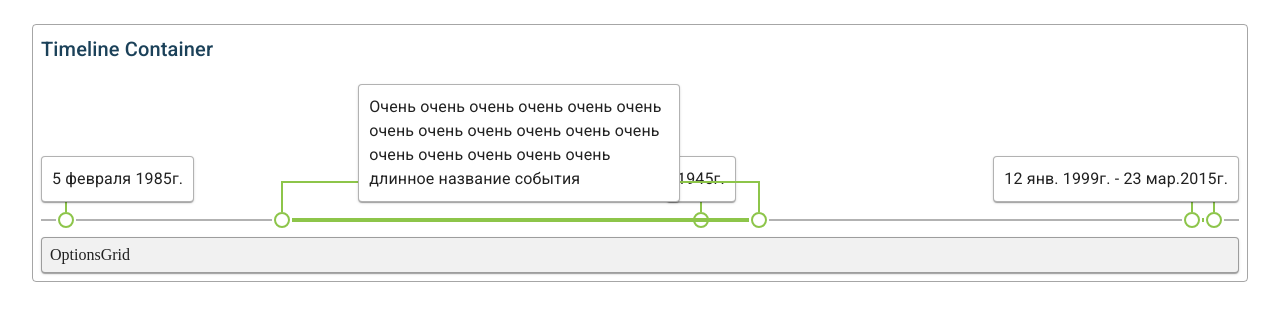
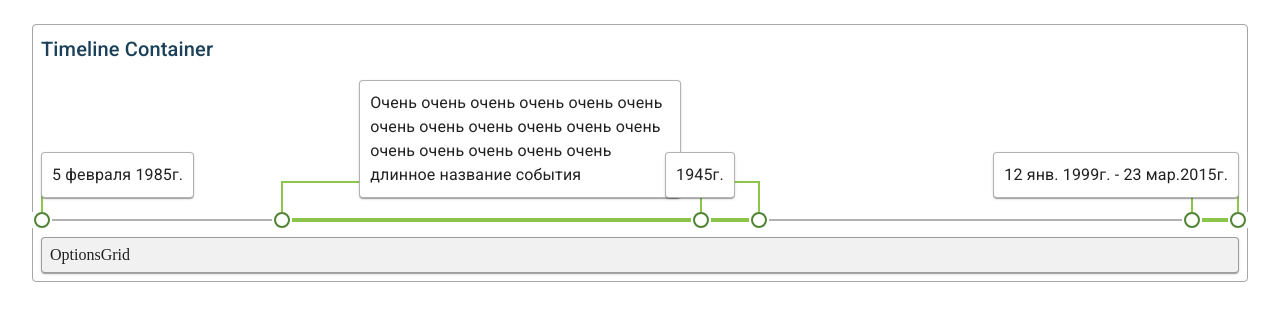
Before and after one commit to HaveTheWorld/test, a React app: page / in a window 1280 px wide. Shown: the top 320 px of the page. Built offline with nearby package versions, Linux system fonts and the light colour scheme.

Commit message:
resolve z-indexes

```diff
--- a/src/components/Timeline/TimelineComponent/TimelineItem/IndicatorSpot/index.js
+++ b/src/components/Timeline/TimelineComponent/TimelineItem/Indicator/Spot/index.js
@@ -2,11 +2,11 @@ import React from 'react';
 import { withStyles } from '@material-ui/core/styles';
 import styles from './styles';
 
-const IndicatorSpot = ({ classes }) => (
+const Spot = ({ classes }) => (
   <div className={classes.spotWrapper}>
     <div className={classes.spot} />
     <div className={classes.spotGap} />
   </div>
 );
 
-export default withStyles(styles)(IndicatorSpot);
+export default withStyles(styles)(Spot);
--- a/src/components/Timeline/TimelineComponent/TimelineItem/IndicatorSpot/styles.js
+++ b/src/components/Timeline/TimelineComponent/TimelineItem/Indicator/Spot/styles.js
@@ -1,7 +1,8 @@
-import { fade } from '@material-ui/core/styles/colorManipulator';
 import {
   INDICATOR_SPOT_SIZE_PX,
   INDICATOR_LINE_SIZE_PX,
+  Z_INDEX_INDICATOR_SPOT,
+  Z_INDEX_INDICATOR_SPOT_GAP,
 } from 'components/Timeline/TimelineComponent/constants';
 
 export default theme => ({
@@ -22,11 +23,11 @@ export default theme => ({
   spot: {
     position: 'absolute',
     borderRadius: '100%',
-    border: `${INDICATOR_LINE_SIZE_PX}px solid ${theme.palette.secondary.main}`,
+    border: `${INDICATOR_LINE_SIZE_PX}px solid ${theme.palette.secondary.dark}`,
     width: '100%',
     height: '100%',
-    zIndex: 2,
-    backgroundColor: fade(theme.color.white, 0.5),
+    zIndex: Z_INDEX_INDICATOR_SPOT,
+    backgroundColor: theme.color.white,
   },
   spotGap: {
     position: 'absolute',
@@ -34,6 +35,6 @@ export default theme => ({
     height: INDICATOR_SPOT_SIZE_PX + INDICATOR_LINE_SIZE_PX * 2,
     left: -(INDICATOR_SPOT_SIZE_PX / 2 - INDICATOR_LINE_SIZE_PX * 2),
     backgroundColor: theme.color.white,
-    zIndex: 1,
+    zIndex: Z_INDEX_INDICATOR_SPOT_GAP,
   },
 });
--- a/src/components/Timeline/TimelineComponent/TimelineItem/IndicatorLine/index.js
+++ b/src/components/Timeline/TimelineComponent/TimelineItem/Indicator/index.js
@@ -1,13 +1,14 @@
 import React from 'react';
 import { withStyles } from '@material-ui/core/styles';
 import styles from './styles';
-import IndicatorSpot from '../IndicatorSpot';
+import Spot from './Spot';
 
 const Indicator = ({ classes, isPoint }) => (
-  <div className={classes.line}>
-    <IndicatorSpot />
+  <div className={classes.indicatorWraper}>
+    <div className={classes.indicatorLine} />
+    <Spot />
     {!isPoint && (
-    <IndicatorSpot isRight />
+    <Spot isRight />
     )}
   </div>
 );
--- a/src/components/Timeline/TimelineComponent/TimelineItem/IndicatorLine/styles.js
+++ b/src/components/Timeline/TimelineComponent/TimelineItem/Indicator/styles.js
@@ -1,18 +1,26 @@
 import {
   INDICATOR_LINE_SIZE_PX,
-  Z_INDEX_INDICATOR,
+  Z_INDEX_INDICATOR_LINE,
 } from 'components/Timeline/TimelineComponent/constants';
 
 export default theme => ({
-  line: {
+  indicatorWraper: {
     position: 'absolute',
     bottom: 0,
-    left: ({ start }) => `${start}%`,
+    left: ({ start }) => `calc(${start}% + ${INDICATOR_LINE_SIZE_PX}px)`,
     width: ({ isPoint, start, end }) => (isPoint ? 0 : `calc(${end - start}% - ${INDICATOR_LINE_SIZE_PX * 2}px)`),
     height: 35, // FIXME
+  },
+  indicatorLine: {
+    position: 'absolute',
+    top: -INDICATOR_LINE_SIZE_PX,
+    right: -INDICATOR_LINE_SIZE_PX,
+    bottom: -INDICATOR_LINE_SIZE_PX * 2,
+    left: -INDICATOR_LINE_SIZE_PX,
     border: `${INDICATOR_LINE_SIZE_PX}px solid ${theme.palette.secondary.main}`,
     borderBottomWidth: INDICATOR_LINE_SIZE_PX * 2,
     borderRightWidth: ({ isPoint }) => (isPoint ? 0 : null),
-    zIndex: Z_INDEX_INDICATOR,
+    zIndex: Z_INDEX_INDICATOR_LINE,
+    pointerEvents: 'all',
   },
 });
--- a/src/components/Timeline/TimelineComponent/TimelineItem/LabelWrapper/index.js
+++ b/src/components/Timeline/TimelineComponent/TimelineItem/Label/index.js
@@ -4,7 +4,7 @@ import Paper from '@material-ui/core/Paper';
 import Typography from '@material-ui/core/Typography';
 import styles from './styles';
 
-const LabelWrapper = ({ classes, label }) => (
+const Label = ({ classes, label }) => (
   <Fragment>
     <div className={classes.labelOffset} />
     <div className={classes.labelWrapper}>
@@ -15,4 +15,4 @@ const LabelWrapper = ({ classes, label }) => (
   </Fragment>
 );
 
-export default withStyles(styles)(LabelWrapper);
+export default withStyles(styles)(Label);
--- a/src/components/Timeline/TimelineComponent/TimelineItem/LabelWrapper/styles.js
+++ b/src/components/Timeline/TimelineComponent/TimelineItem/Label/styles.js
@@ -1,7 +1,6 @@
 import { fade } from '@material-ui/core/styles/colorManipulator';
 
 import {
-  INDICATOR_LINE_SIZE_PX,
   LABEL_MAX_WIDTH_PX,
   Z_INDEX_LABEL,
 } from 'components/Timeline/TimelineComponent/constants';
@@ -15,7 +14,7 @@ export default theme => ({
     flexGrow: ({ start, end }) => Number(getOffset(start, end)),
   },
   labelWrapper: {
-    minWidth: ({ start, end }) => `calc(${start + end - getOffset(start, end) * 2}% - ${INDICATOR_LINE_SIZE_PX}px)`,
+    minWidth: ({ start, end }) => `calc(${start + end - getOffset(start, end) * 2}%)`,
     marginBottom: 20, // FIXME
     display: 'flex',
     justifyContent: 'center',
@@ -25,5 +24,7 @@ export default theme => ({
     padding: 10, // FIXME
     border: `1px solid ${fade(theme.color.grey, 0.75)}`,
     zIndex: Z_INDEX_LABEL,
+    pointerEvents: 'all',
+    cursor: 'pointer',
   },
 });
--- a/src/components/Timeline/TimelineComponent/TimelineItem/index.js
+++ b/src/components/Timeline/TimelineComponent/TimelineItem/index.js
@@ -1,7 +1,7 @@
 import React from 'react';
 import { withStyles } from '@material-ui/core/styles';
-import IndicatorLine from './IndicatorLine';
-import LabelWrapper from './LabelWrapper';
+import Indicator from './Indicator';
+import Label from './Label';
 import styles from './styles';
 
 const TimelineItem = ({
@@ -11,12 +11,12 @@ const TimelineItem = ({
   const isPoint = start === preparedEnd;
   return (
     <div className={classes.itemWrapper}>
-      <LabelWrapper
+      <Label
         start={start}
         end={preparedEnd}
         label={label}
       />
-      <IndicatorLine
+      <Indicator
         isPoint={isPoint}
         start={start}
         end={preparedEnd}
--- a/src/components/Timeline/TimelineComponent/TimelineItem/styles.js
+++ b/src/components/Timeline/TimelineComponent/TimelineItem/styles.js
@@ -1,9 +1,10 @@
 export default (/* theme */) => ({
   itemWrapper: {
-    transform: ({ index }) => `translate(-${index * 100}%)`,
+    position: 'relative',
+    left: ({ index }) => `-${index * 100}%`,
     flexBasis: '100%',
     flexShrink: 0,
-    position: 'relative',
     display: 'flex',
+    pointerEvents: 'none',
   },
 });
--- a/src/components/Timeline/TimelineComponent/constants.js
+++ b/src/components/Timeline/TimelineComponent/constants.js
@@ -3,5 +3,7 @@ export const LABEL_MAX_WIDTH_PX = 300;
 export const INDICATOR_SPOT_SIZE_PX = 12;
 export const INDICATOR_LINE_SIZE_PX = 2;
 
-export const Z_INDEX_LABEL = 2;
-export const Z_INDEX_INDICATOR = 1;
+export const Z_INDEX_INDICATOR_LINE = 100;
+export const Z_INDEX_INDICATOR_SPOT_GAP = 200;
+export const Z_INDEX_INDICATOR_SPOT = 300;
+export const Z_INDEX_LABEL = 400;
--- a/src/components/Timeline/TimelineComponent/index.js
+++ b/src/components/Timeline/TimelineComponent/index.js
@@ -5,15 +5,15 @@ import TimelineItem from './TimelineItem';
 
 const items = [
   {
-    id: 1, start: 96, end: 98, label: '12 янв. 1999г. - 23 мар.2015г.',
-  },
-  {
-    id: 4, start: 55, end: 55, label: '1945г.',
+    id: 1, start: 96, end: 100, label: '12 янв. 1999г. - 23 мар.2015г.',
   },
   {
     id: 2, start: 20, end: 60, label: 'Очень очень очень очень очень очень очень очень очень очень очень очень очень очень очень очень очень длинное название события',
   },
-  { id: 3, start: 2, label: '5 февраля 1985г.' },
+  { id: 3, start: 0, label: '5 февраля 1985г.' },
+  {
+    id: 4, start: 55, end: 55, label: '1945г.',
+  },
 ];
 
 function TimelineComponent({ classes }) {
--- a/src/components/Timeline/TimelineComponent/styles.js
+++ b/src/components/Timeline/TimelineComponent/styles.js
@@ -10,7 +10,7 @@ export default theme => ({
   topLevel: {
     display: 'flex',
     alignItems: 'flex-end',
-    transform: `translateY(${INDICATOR_LINE_SIZE_PX + 1}px)`,
+    transform: `translateY(-${INDICATOR_LINE_SIZE_PX / 2}px)`,
   },
   baseLine: {
     borderBottom: `${INDICATOR_LINE_SIZE_PX}px solid ${fade(theme.color.grey, 0.75)}`,
```
